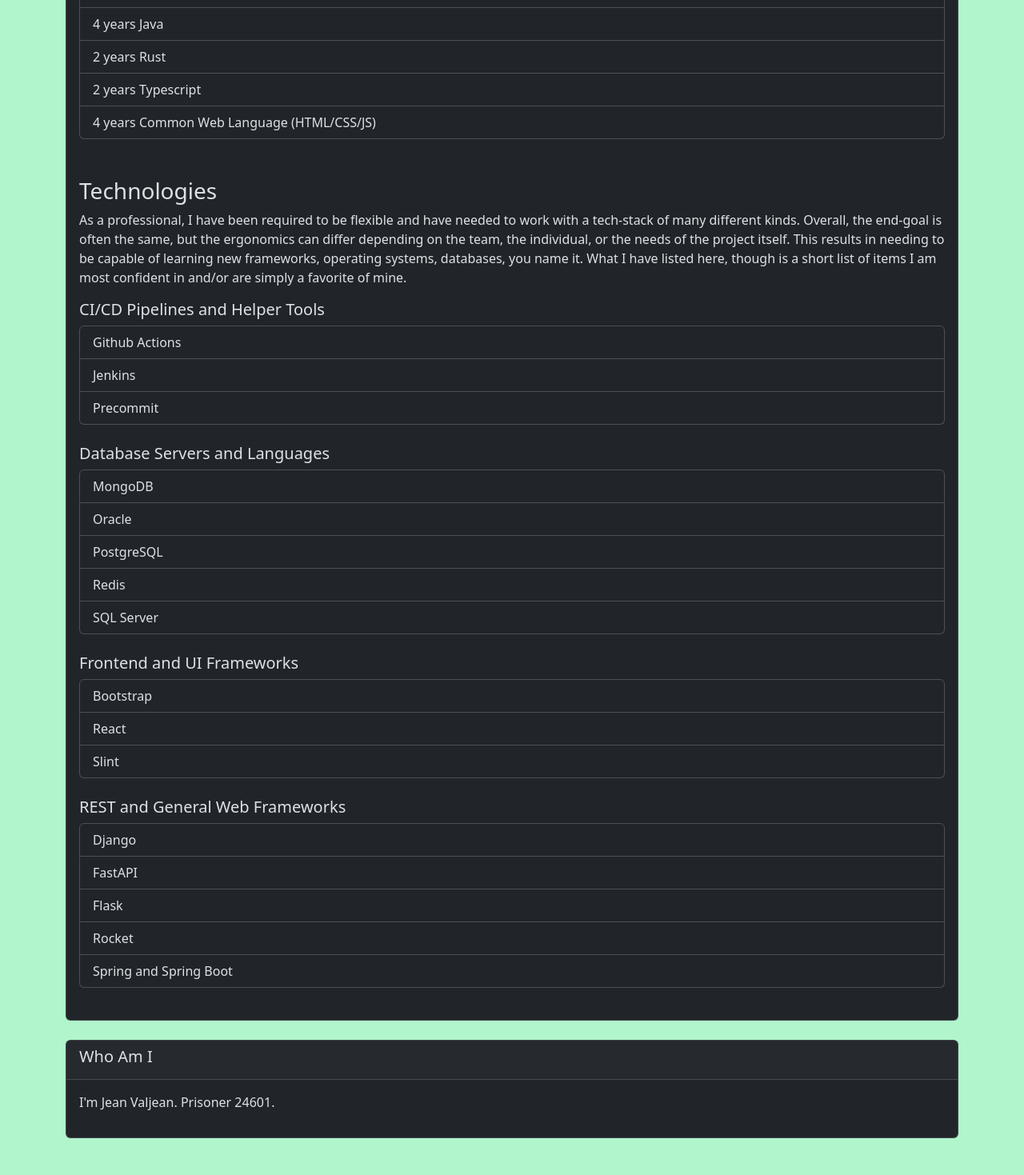
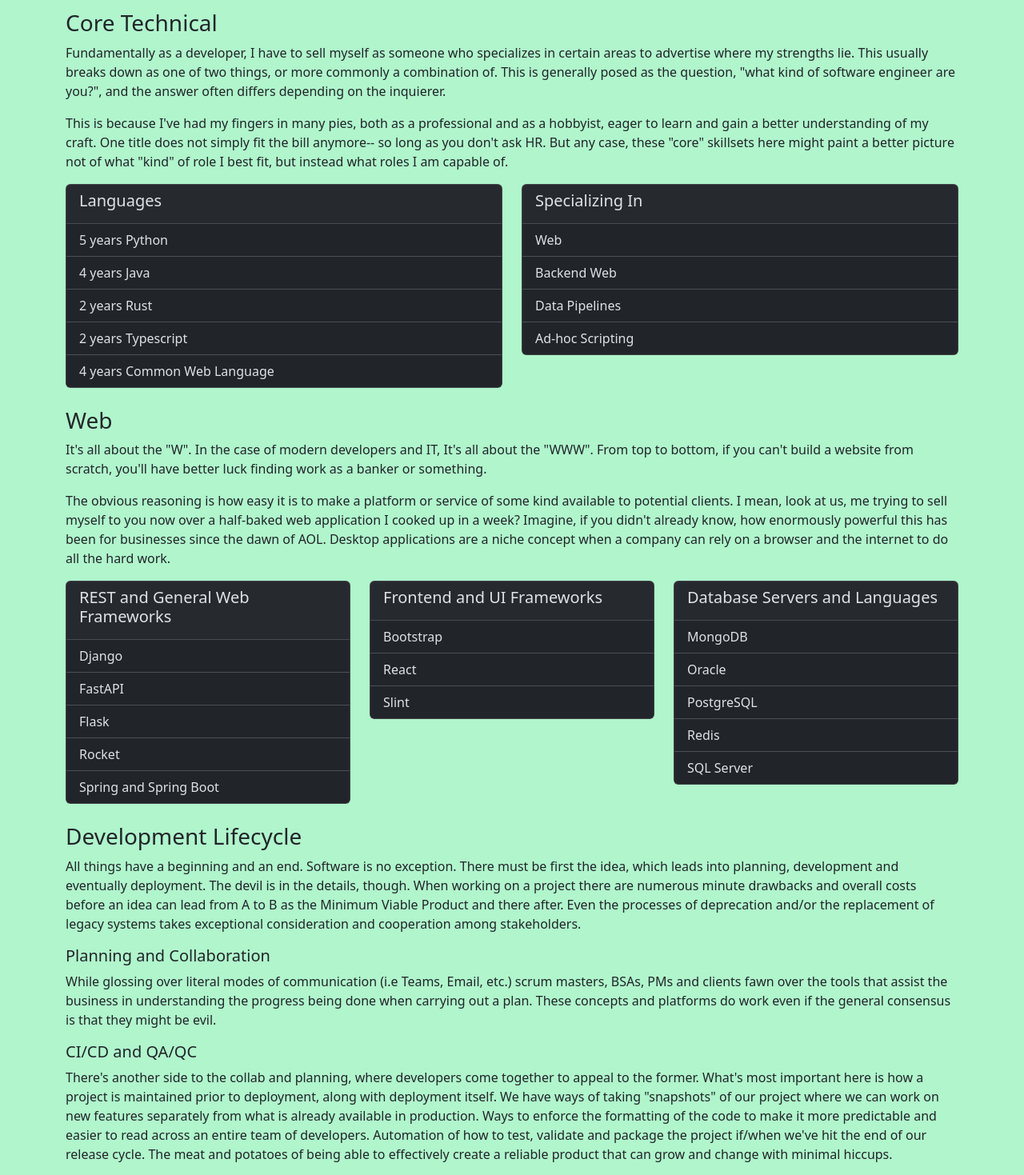
Before and after one commit to WilkinsonK/profile-app, a React (Create React App) app in the folder client/: page /about in a window 1280 px wide. Shown: the part 260-1729 px from the top of the page at 80% size. Before the commit the page ends 1707 px from the top, so only its background shows below. Built offline with nearby package versions, Linux system fonts and the light colour scheme.

Commit message:
rearrange layouts of About and Contact views

```diff
--- a/client/src/common/download.ts
+++ b/client/src/common/download.ts
@@ -4,15 +4,15 @@
  * @param fileName
  * @returns
  */
-export function createDownloadOnClick(fileName: string) {
+export function createDownloadOnClick(srcName: string, dstName?: string) {
     return () => {
-        fetch(`/download/${fileName}`)
+        fetch(`/download/${srcName}`)
         .then(res => res.blob())
         .then(bob => {
             const fURL = window.URL.createObjectURL(bob);
             let link = document.createElement("a");
             link.href = fURL;
-            link.download = fileName;
+            link.download = dstName !== undefined ? dstName : srcName;
             link.click();
         })
     }
--- a/client/src/views/About.tsx
+++ b/client/src/views/About.tsx
@@ -1,108 +1,11 @@
-import { ReactElement } from "react";
-import { Card, Container, ListGroup } from "react-bootstrap";
-
-class OverviewListSectionProps {
-    title!:  string;
-    excerp!: string;
-    items!:  any[];
-}
-
-type olsRenderer = (t: string, e: any, i: any) => JSX.Element;
-
-function OverviewListSection(props: OverviewListSectionProps, renderer: olsRenderer) {
-    let excerp;
-    if (props.excerp !== "") {
-        excerp = <p>{props.excerp}</p>;
-    }
-
-    let items;
-    if (props.items.length > 0) {
-        items = (
-            <>
-            <ListGroup>
-                {props.items.map(item => <ListGroup.Item>{item}</ListGroup.Item>)}
-            </ListGroup>
-            <br></br>
-            </>
-        );
-    }
-    return renderer(props.title, excerp, items)
-}
-
-function OverviewListSection1(props: OverviewListSectionProps) {
-    return OverviewListSection(props, (t, e, i) => {
-        return (
-            <>
-            <h3>{t}</h3>
-            {e}
-            {i}
-            </>
-        )
-    })
-}
-
-function OverviewListSection2(props: OverviewListSectionProps) {
-    return OverviewListSection(props, (t, e, i) => {
-        return (
-            <>
-            <h5>{t}</h5>
-            {e}
-            {i}
-            </>
-        )
-    })
-}
-
-function OverviewCard(props: { children: ReactElement[] }) {
-    return (
-        <Card>
-            <Card.Header>
-                <Card.Title>Experience and Relevant Technologies</Card.Title>
-            </Card.Header>
-            <Card.Body>
-                { props.children.map(child => child) }
-            </Card.Body>
-        </Card>
-    )
-}
-
-function PersonalityCard() {
-    return (
-        <Card>
-            <Card.Header><Card.Title>Who Am I</Card.Title></Card.Header>
-            <Card.Body>
-                <p>
-                    I'm Jean Valjean. Prisoner 24601.
-                </p>
-            </Card.Body>
-        </Card>
-    )
-}
+import { Card, Col, Container, ListGroup, Row } from "react-bootstrap";
 
 export default function About() {
     return (
         <Container>
             <br></br>
-            <OverviewCard>
-                <OverviewListSection1
-                    title="Languages"
-                    excerp="
-                    5 years of experience providing solutions, in
-                    various languages, to unique and challenging
-                    problems.
-                    "
-                    items={[
-                        "5 years Python",
-                        "4 years Java",
-                        "2 years Rust",
-                        "2 years Typescript",
-                        "4 years Common Web Language (HTML/CSS/JS)"
-                    ]}
-                />
-                <br></br>
-                <OverviewListSection1
-                    title="Technologies"
-                    excerp="
+            <h1>Experience and Relevant Technologies</h1>
+            <p>
                 As a professional, I have been required to be
                 flexible and have needed to work with a tech-stack
                 of many different kinds. Overall, the end-goal is
@@ -110,56 +13,175 @@
                 depending on the team, the individual, or the
                 needs of the project itself. This results in
                 needing to be capable of learning new frameworks,
-                    operating systems, databases, you name it. What I
-                    have listed here, though is a short list of items
-                    I am most confident in and/or are simply a
-                    favorite of mine.
-                    "
-                    items={[]}
-                />
-                <OverviewListSection2
-                    title="CI/CD Pipelines and Helper Tools"
-                    excerp=""
-                    items={[
-                        "Github Actions",
-                        "Jenkins",
-                        "Precommit"
-                    ]}
-                />
-                <OverviewListSection2
-                    title="Database Servers and Languages"
-                    excerp=""
-                    items={[
-                        "MongoDB",
-                        "Oracle",
-                        "PostgreSQL",
-                        "Redis",
-                        "SQL Server"
-                    ]}
-                />
-                <OverviewListSection2
-                    title="Frontend and UI Frameworks"
-                    excerp=""
-                    items={[
-                        "Bootstrap",
-                        "React",
-                        "Slint"
-                    ]}
-                />
-                <OverviewListSection2
-                    title="REST and General Web Frameworks"
-                    excerp=""
-                    items={[
-                        "Django",
-                        "FastAPI",
-                        "Flask",
-                        "Rocket",
-                        "Spring and Spring Boot"
-                    ]}
-                />
-            </OverviewCard>
+                operating systems, databases, you name it. Listed here
+                are some of the technologies and concepts I've worked
+                with in the past
+            </p>
             <br></br>
-            <PersonalityCard />
+
+            <h3>Core Technical</h3>
+            <p>
+                Fundamentally as a developer, I have to sell myself as
+                someone who specializes in certain areas to advertise
+                where my strengths lie. This usually breaks down as
+                one of two things, or more commonly a combination of.
+                This is generally posed as the question, "what kind
+                of software engineer are you?", and the answer often
+                differs depending on the inquierer.
+            </p>
+            <p>
+                This is because I've had my fingers in many pies, both
+                as a professional and as a hobbyist, eager to learn
+                and gain a better understanding of my craft. One title
+                does not simply fit the bill anymore-- so long as you
+                don't ask HR. But any case, these "core" skillsets
+                here might paint a better picture not of what "kind"
+                of role I best fit, but instead what roles I am
+                capable of.
+            </p>
+            <Row>
+                <Col>
+                    <Card>
+                        <Card.Header><Card.Title>Languages</Card.Title></Card.Header>
+                        <ListGroup variant="flush">
+                            <ListGroup.Item>5 years Python</ListGroup.Item>
+                            <ListGroup.Item>4 years Java</ListGroup.Item>
+                            <ListGroup.Item>2 years Rust</ListGroup.Item>
+                            <ListGroup.Item>2 years Typescript</ListGroup.Item>
+                            <ListGroup.Item>4 years Common Web Language</ListGroup.Item>
+                        </ListGroup>
+                    </Card>
+                </Col>
+                <Col>
+                    <Card>
+                        <Card.Header><Card.Title>Specializing In</Card.Title></Card.Header>
+                        <ListGroup variant="flush">
+                            <ListGroup.Item>Web</ListGroup.Item>
+                            <ListGroup.Item>Backend Web</ListGroup.Item>
+                            <ListGroup.Item>Data Pipelines</ListGroup.Item>
+                            <ListGroup.Item>Ad-hoc Scripting</ListGroup.Item>
+                        </ListGroup>
+                    </Card>
+                </Col>
+            </Row>
+            <br></br>
+
+            <h3>Web</h3>
+            <p>
+                It's all about the "W". In the case of modern developers and IT,
+                It's all about the "WWW". From top to bottom, if you can't
+                build a website from scratch, you'll have better luck finding
+                work as a banker or something.
+            </p>
+            <p>
+                The obvious reasoning is how easy it is to make a platform or
+                service of some kind available to potential clients. I mean,
+                look at us, me trying to sell myself to you now over a
+                half-baked web application I cooked up in a week? Imagine, if
+                you didn't already know, how enormously powerful this has been
+                for businesses since the dawn of AOL. Desktop applications are
+                a niche concept when a company can rely on a browser and the
+                internet to do all the hard work.
+            </p>
+            <Row>
+                <Col>
+                    <Card>
+                        <Card.Header><Card.Title>REST and General Web Frameworks</Card.Title></Card.Header>
+                        <ListGroup variant="flush">
+                            <ListGroup.Item>Django</ListGroup.Item>
+                            <ListGroup.Item>FastAPI</ListGroup.Item>
+                            <ListGroup.Item>Flask</ListGroup.Item>
+                            <ListGroup.Item>Rocket</ListGroup.Item>
+                            <ListGroup.Item>Spring and Spring Boot</ListGroup.Item>
+                        </ListGroup>
+                    </Card>
+                </Col>
+                <Col>
+                    <Card>
+                        <Card.Header><Card.Title>Frontend and UI Frameworks</Card.Title></Card.Header>
+                        <ListGroup variant="flush">
+                            <ListGroup.Item>Bootstrap</ListGroup.Item>
+                            <ListGroup.Item>React</ListGroup.Item>
+                            <ListGroup.Item>Slint</ListGroup.Item>
+                        </ListGroup>
+                    </Card>
+                </Col>
+                <Col>
+                    <Card>
+                        <Card.Header><Card.Title>Database Servers and Languages</Card.Title></Card.Header>
+                        <ListGroup variant="flush">
+                            <ListGroup.Item>MongoDB</ListGroup.Item>
+                            <ListGroup.Item>Oracle</ListGroup.Item>
+                            <ListGroup.Item>PostgreSQL</ListGroup.Item>
+                            <ListGroup.Item>Redis</ListGroup.Item>
+                            <ListGroup.Item>SQL Server</ListGroup.Item>
+                        </ListGroup>
+                    </Card>
+                </Col>
+            </Row>
+            <br></br>
+
+            <h3>Development Lifecycle</h3>
+            <p>
+                All things have a beginning and an end. Software is no
+                exception. There must be first the idea, which leads into
+                planning, development and eventually deployment. The devil is
+                in the details, though. When working on a project there are
+                numerous minute drawbacks and overall costs before an idea can
+                lead from A to B as the Minimum Viable Product and there after.
+                Even the processes of deprecation and/or the replacement of
+                legacy systems takes exceptional consideration and cooperation
+                among stakeholders.
+            </p>
+            <h5>Planning and Collaboration</h5>
+            <p>
+                While glossing over literal modes of communication (i.e Teams,
+                Email, etc.) scrum masters, BSAs, PMs and clients fawn over the
+                tools that assist the business in understanding the progress
+                being done when carrying out a plan. These concepts and
+                platforms do work even if the general consensus is that they
+                might be evil.
+            </p>
+            <h5>CI/CD and QA/QC</h5>
+            <p>
+                There's another side to the collab and planning, where
+                developers come together to appeal to the former. What's most
+                important here is how a project is maintained prior to
+                deployment, along with deployment itself. We have ways of taking
+                "snapshots" of our project where we can work on new features
+                separately from what is already available in production. Ways to
+                enforce the formatting of the code to make it more predictable
+                and easier to read across an entire team of developers.
+                Automation of how to test, validate and package the project
+                if/when we've hit the end of our release cycle. The meat and
+                potatoes of being able to effectively create a reliable product
+                that can grow and change with minimal hiccups.
+            </p>
+            <Row>
+                <Col>
+                    <Card>
+                        <Card.Header><Card.Title>Planning and Collaboration</Card.Title></Card.Header>
+                        <ListGroup variant="flush">
+                            <ListGroup.Item>Jira/Atlassian</ListGroup.Item>
+                            <ListGroup.Item>Agile Development</ListGroup.Item>
+                        </ListGroup>
+                    </Card>
+                </Col>
+                <Col>
+                    <Card>
+                        <Card.Header><Card.Title>CI/CD Pipelines and Helper Tools</Card.Title></Card.Header>
+                        <ListGroup variant="flush">
+                            <ListGroup.Item>Docker</ListGroup.Item>
+                            <ListGroup.Item>Git</ListGroup.Item>
+                            <ListGroup.Item>Github Actions</ListGroup.Item>
+                            <ListGroup.Item>Jenkins</ListGroup.Item>
+                            <ListGroup.Item>Mypy</ListGroup.Item>
+                            <ListGroup.Item>Precommit</ListGroup.Item>
+                            <ListGroup.Item>Pytest</ListGroup.Item>
+                        </ListGroup>
+                    </Card>
+                </Col>
+            </Row>
             <br></br>
         </Container>
     )
--- a/client/src/views/Contact.tsx
+++ b/client/src/views/Contact.tsx
@@ -1,5 +1,5 @@
 import { ReactElement } from 'react';
-import { Button, Card, Col, Container, ListGroup, Row } from 'react-bootstrap';
+import { Button, Card, Container, Stack } from 'react-bootstrap';
 import { createDownloadOnClick } from '../common/download';
 
 class LinkProps {
@@ -33,119 +33,44 @@
 
     return (
         <Card>
-            <Card.Header><Card.Title>Contact Me</Card.Title></Card.Header>
+            <Card.Header><Card.Title>My Information</Card.Title></Card.Header>
             <Card.Body>
-                <Container>
-                <Row>
                 <h5>{props.fullName}</h5>
                 <h6>{props.title} | {props.availability.join(', ')}</h6>
                 <p>
                     {email}
                     {phone}
+                    | {props.links.map(link => <>{link.intoElement()} | </>)}
                 </p>
-                </Row>
-                <Row>
-                    <Col>| {props.links.map(link => <>{link.intoElement()} | </>)}</Col>
-                    <Col md="auto"></Col>
-                    <Col sm md={2}><Button onClick={createDownloadOnClick("resume.pdf")}>Resume</Button></Col>
-                </Row>
-                </Container>
             </Card.Body>
+            <Card.Footer>
+                <Stack direction="horizontal" gap={1}>
+                    <div className="p-1"></div>
+                    <div className="p-1 ms-auto"></div>
+                    <div className="p-1">
+                        <Button
+                            onClick={createDownloadOnClick("resume.pdf", "Keenan Wilkinson Resume.pdf")}>
+                            Download Resume
+                        </Button>
+                    </div>
+                </Stack>
+            </Card.Footer>
         </Card>
     )
 }
 
-function FAQCard(props: { children: ReactElement[] }) {
-    return (
-        <Card>
-            <Card.Header><Card.Title>Frequently Asked Questions</Card.Title></Card.Header>
-            <Card.Body>
-                <h1>Common Q's</h1>
-                <p>
-                    Before making an attempt to contact me directly, you may
-                    want to review some of the below <b>common Q's</b>. These
-                    listed are generally the most often asked or most likely
-                    reason others in the past have reached out.
-                </p>
-                <p>
-                    The majority of what you'll read here is only going to be
-                    a top-level view of what I might still be able to elaborate
-                    further on. However, there is a high likelihood that these
-                    topics have also been covered by other material on my
-                    website.
-                </p>
+export default function Contact() {
+    let linkedInLink = "https://www.linkedin.com/in/keenan-wilkinson-0a23571a8/";
 
-                <Container>
-                    {props.children.map(child => child)}
-                </Container>
-            </Card.Body>
-        </Card>
-    )
-}
-
-function FAQItem(props: {question: string, answer: string}) {
-    return (
-        <>
-        <Row>
-            <ListGroup>
-                <ListGroup.Item><b>Q</b>: {props.question}</ListGroup.Item>
-                <ListGroup.Item><b>A</b>: {props.answer}</ListGroup.Item>
-            </ListGroup>
-        </Row>
-        <br></br>
-        </>
-    )
-}
-
-export default function Contact() {
     return (
         <Container>
             <br></br>
-            <FAQCard>
-                <FAQItem
-                    question="Tell us something about yourself?"
-                    answer="
-                    I am a software engineer, a programming polyglot, of 5
-                    years and counting. My expertise is strongest with
-                    Python 3+ and Rust, but have leveraged many others at
-                    this point to complete business expectations and client
-                    dreams.
-                    "
-                />
-                <FAQItem
-                    question="
-                    What technologies have you used in a professional
-                    environment?
-                    "
-                    answer="
-                    I've worked with a number of technologies in the past,
-                    all of which at a Full-Stack capacity. I am capable of
-                    the design, architecture and hosting of web applications
-                    from the ground up.
-                    "
-                />
-                <FAQItem
-                    question="
-                    Would you be comfortable taking a contract position
-                    (6-12mo)?
-                    "
-                    answer="
-                    Outside of my freelancing work, I prefer long-term
-                    opportunities as they promise more stability and are
-                    easier to feel invested in. An important component of
-                    working with a team to achieve a unified goal.
-                    "
-                />
-                <FAQItem
-                    question="Are you open to new projects?"
-                    answer="
-                    For freelance and/or smaller projects that can be
-                    completed quickly without causing conflicts, I am happy
-                    to take the time to discuss them and potentially take
-                    on the challenge.
-                    "
-                />
-            </FAQCard>
+            <h1>Contact Me</h1>
+            <p>
+                Please do reach out. I will try to answer emails as swiftly as
+                possible. However, it is more effective to reach me via <a href={linkedInLink}>LinkedIn</a>.
+                Additionally you are invited to download a copy of my resume.
+            </p>
             <br></br>
             <CommonContactCard
                 availability={[
@@ -156,7 +81,7 @@
                 email="keenanwilkinson@outlook.com"
                 fullName="Keenan W. Wilkinson"
                 links={[
-                    new LinkProps("LinkedIn", "https://www.linkedin.com/in/keenan-wilkinson-0a23571a8/"),
+                    new LinkProps("LinkedIn", linkedInLink),
                     new LinkProps("Github", "https://github.com/WilkinsonK")
                 ]}
                 phone=""
```
Lines whose indentation alone changed are shown as unchanged.
